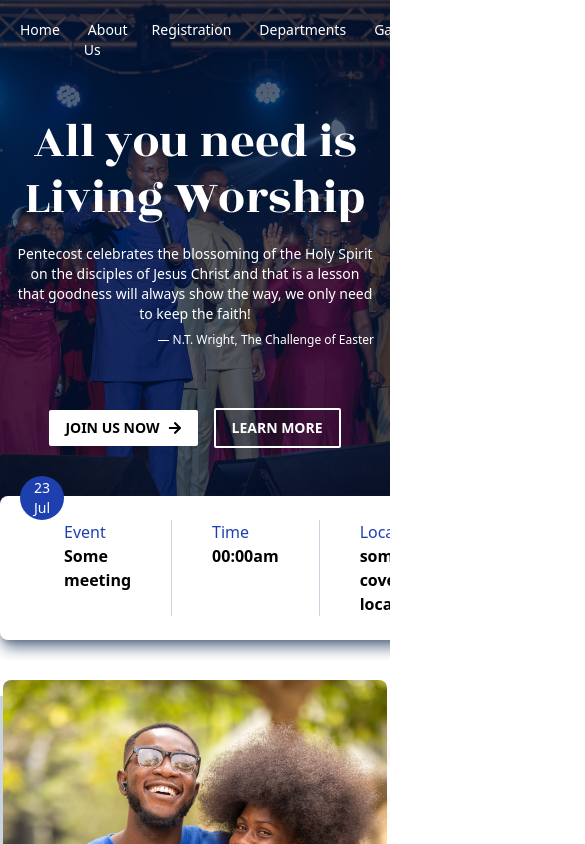
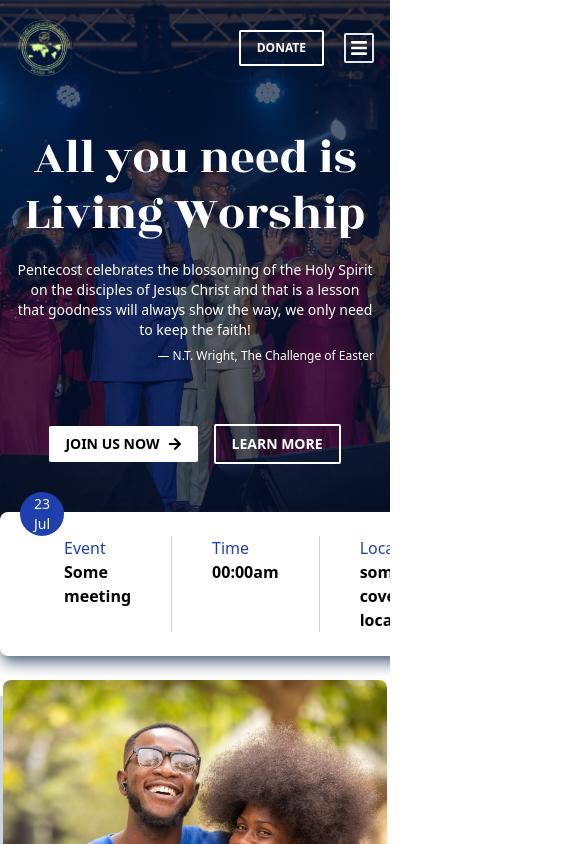
Before and after one commit to tsikatawill/pensa, a React (Create React App) app: page / in a window 390 px wide. Shown: the top 844 px of the page, 585 px wide, since content can reach past the window. Built offline with nearby package versions, Linux system fonts and the light colour scheme.

Commit message:
:nail_care: make navbar responsive

```diff
--- a/src/components/Navbar.css
+++ b/src/components/Navbar.css
@@ -1,5 +1,5 @@
-nav.navbar a {
-    @apply border-b-2 border-b-transparent duration-150 ease-in hover:border-b-white focus:border-b-white p-1;
+nav.navbar ul a {
+    @apply border-b-2 border-b-transparent duration-150 ease-in hover:border-b-black md:hover:border-b-white focus:border-b-white p-1;
 }
 
 nav.navbar {
--- a/src/components/Navbar.jsx
+++ b/src/components/Navbar.jsx
@@ -1,15 +1,33 @@
 import './Navbar.css'
+import { FaBars, FaTimes } from 'react-icons/fa'
 import Logo from '../images/logo.png'
+import { useState } from 'react'
 
 export default function Navbar() {
+    const [showNavMenu, setShowNavMenu] = useState(false)
+
     return (
         <nav className="navbar">
             <div className="container flex justify-between py-5 items-center">
-                <div className="Logo">
-                    <img src={Logo} alt="logo" className="w-14 filter" />
-                </div>
+                <a href="/" className="Logo">
+                    <img
+                        src={Logo}
+                        alt="logo"
+                        className="w-14 hover:rotate-[360deg] duration-700 ease-in"
+                    />
+                </a>
 
-                <ul className="flex gap-5">
+                <ul
+                    className={`flex flex-col md:flex-row bg-white md:bg-transparent text-black md:text-white fixed md:relative ${
+                        showNavMenu ? 'left-0' : '-left-full md:left-0'
+                    }  top-0 h-screen md:h-auto justify-around items-center gap-5 w-screen md:w-auto  z-50 duration-150 ease-in`}>
+                    <div className="toggle absolute top-5 right-5 text-black z-50 ">
+                        <FaTimes
+                            className="border-2 border-black p-1 md:hidden rounded-sm cursor-pointer duration-200"
+                            size="30"
+                            onClick={() => setShowNavMenu(false)}
+                        />
+                    </div>
                     <li>
                         <a href="/">Home</a>
                     </li>
@@ -29,7 +47,16 @@ export default function Navbar() {
                         <a href="/#blog-posts">News/Events</a>
                     </li>
                 </ul>
-                <button className="btn btn-tertiary">donate</button>
+
+                <div className="flex items-center gap-5">
+                    <button className="btn btn-tertiary">donate</button>
+
+                    <FaBars
+                        className="border-2 p-1 md:hidden rounded-sm cursor-pointer"
+                        size="30"
+                        onClick={() => setShowNavMenu(true)}
+                    />
+                </div>
             </div>
         </nav>
     )
```
